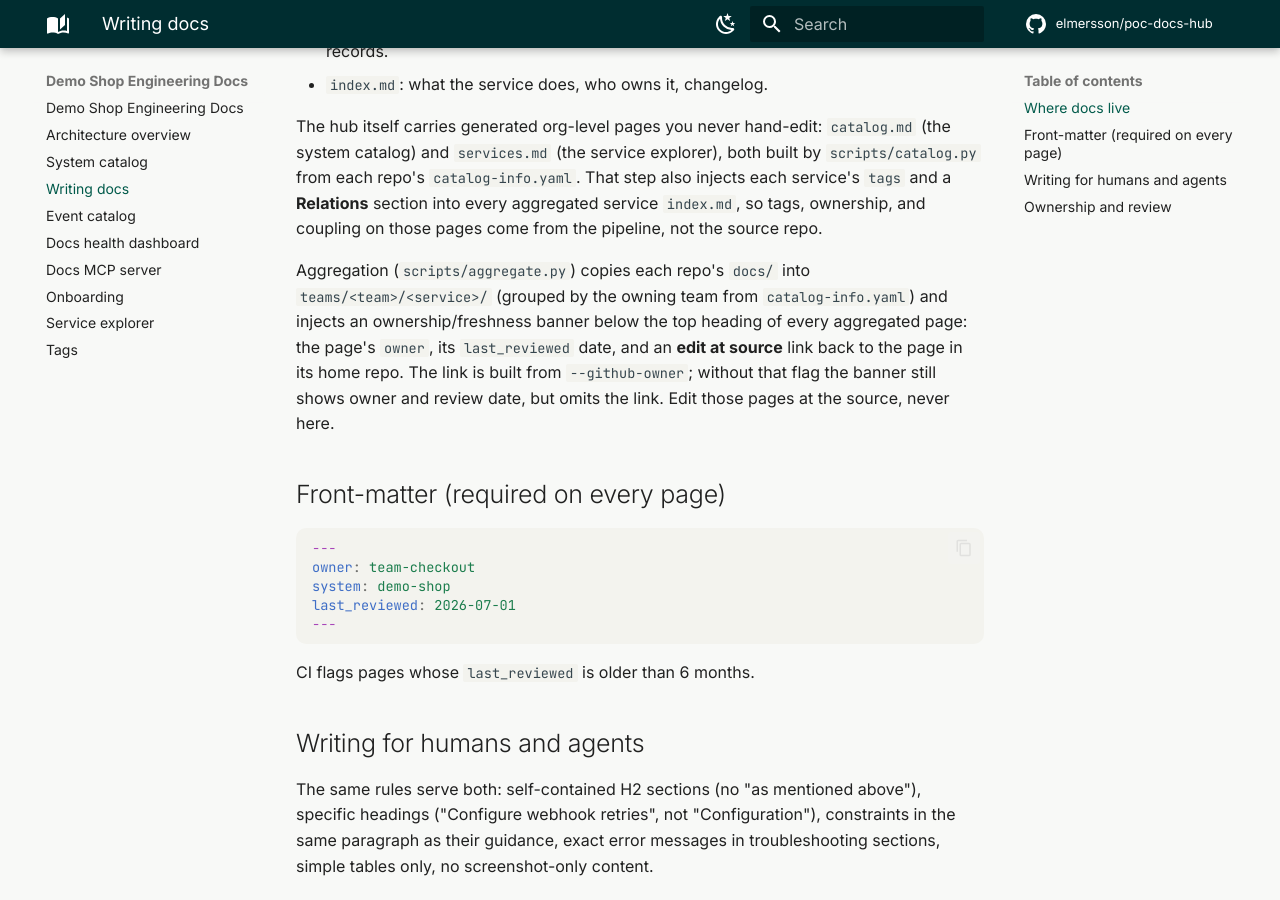
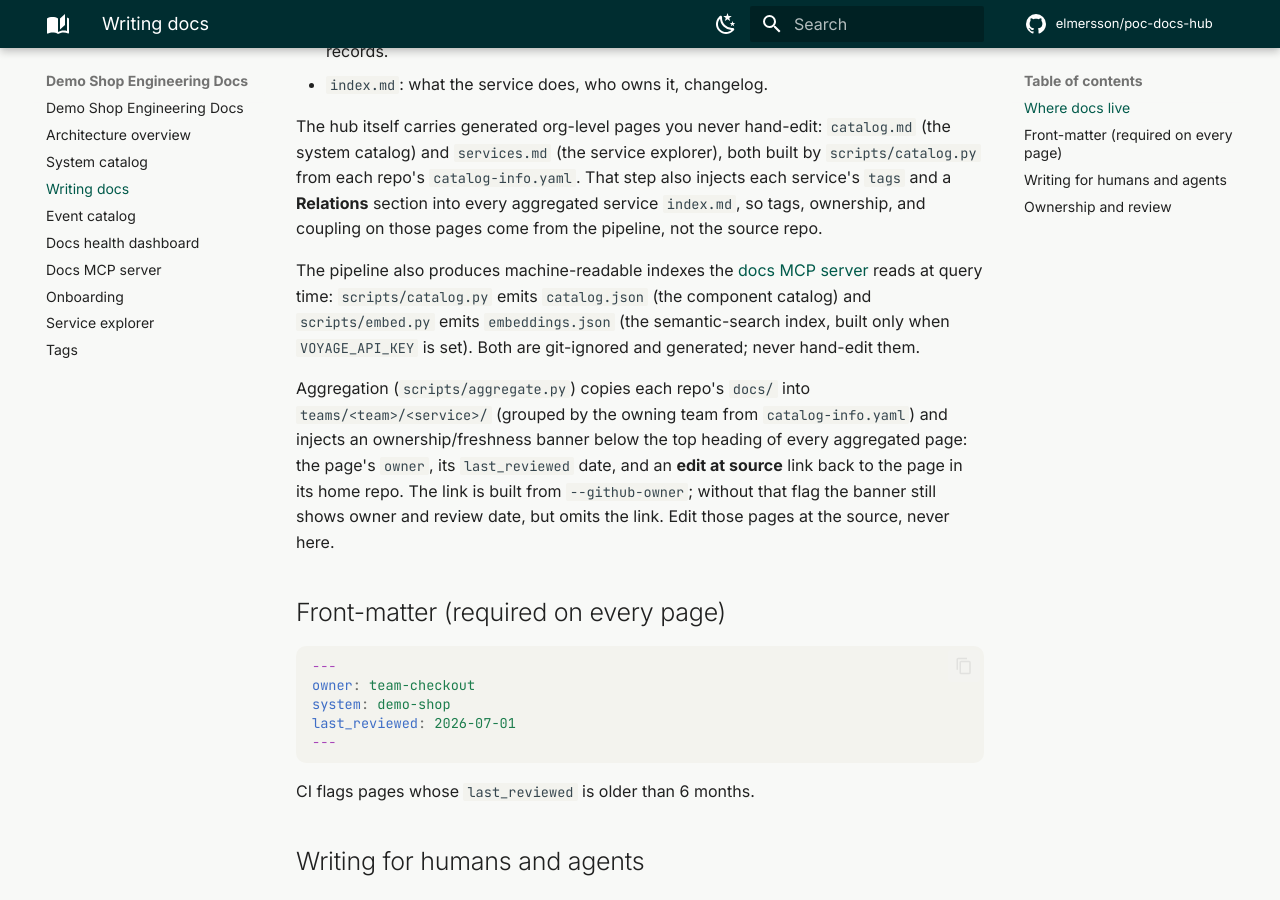
Before and after one commit to elmersson/poc-docs-hub, an MkDocs documentation site: the page built from docs/docs-guide.md, in a window 1280 px wide and 900 px high, scrolled down 443 px. Built offline with MkDocs 1.6.1 and Material for MkDocs 9.7.7, drawn with Linux system fonts in a browser that asks for light colours; comment, search, counter and statistics services are not loaded.

Commit message:
docs: note MCP-facing generated indexes in docs guide (#13)
PR #12 added semantic search and machine-readable catalog output. Document
that scripts/catalog.py also emits catalog.json and the new scripts/embed.py
emits embeddings.json, both read by the docs MCP server and never hand-edited.

Co-authored-by: claude[bot] <41898282+claude[bot]@users.noreply.github.com>
Co-authored-by: Claude Opus 4.8 (1M context) <noreply@anthropic.com>

```diff
--- a/docs/docs-guide.md
+++ b/docs/docs-guide.md
@@ -18,6 +18,8 @@ Each repo has a `docs/` folder following Diátaxis:
 - `index.md`: what the service does, who owns it, changelog.
 
 The hub itself carries generated org-level pages you never hand-edit: `catalog.md` (the system catalog) and `services.md` (the service explorer), both built by `scripts/catalog.py` from each repo's `catalog-info.yaml`. That step also injects each service's `tags` and a **Relations** section into every aggregated service `index.md`, so tags, ownership, and coupling on those pages come from the pipeline, not the source repo.
+
+The pipeline also produces machine-readable indexes the [docs MCP server](mcp.md) reads at query time: `scripts/catalog.py` emits `catalog.json` (the component catalog) and `scripts/embed.py` emits `embeddings.json` (the semantic-search index, built only when `VOYAGE_API_KEY` is set). Both are git-ignored and generated; never hand-edit them.
 
 Aggregation (`scripts/aggregate.py`) copies each repo's `docs/` into `teams/<team>/<service>/` (grouped by the owning team from `catalog-info.yaml`) and injects an ownership/freshness banner below the top heading of every aggregated page: the page's `owner`, its `last_reviewed` date, and an **edit at source** link back to the page in its home repo. The link is built from `--github-owner`; without that flag the banner still shows owner and review date, but omits the link. Edit those pages at the source, never here.
 
```
